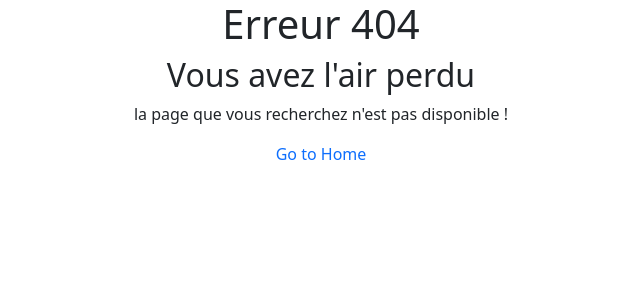
After one commit to lisavincent31/Projet_5_Creer_son_premier_blog_en_PHP, a PHP site: page /views/errors/404.php in a window 1280 px wide. The commit adds this page. Shown: the top 300 px of the page, without its empty margins (226-866 px from the left). Run offline with PHP 8.4, Linux system fonts and the light colour scheme; some libraries are stand-ins or nearby versions.

Commit message:
error management
create a Exception folder to manage error 404 and create the view

```diff
--- a/src/routes/Router.php
+++ b/src/routes/Router.php
@@ -1,6 +1,8 @@
 <?php
 
 namespace Router;
+
+use App\Exceptions\NotFoundException;
 
 class Router {
 
@@ -32,6 +34,6 @@ class Router {
             }
         }
 
-        return header('HTTP/1.0 404 Not Found');
+        throw new NotFoundException('La page demandée est introuvable.');
     }
 }
--- /dev/null
+++ b/views/errors/404.php
@@ -0,0 +1,42 @@
+<!DOCTYPE html>
+<html lang="fr">
+<head>
+    <meta charset="UTF-8">
+    <meta http-equiv="X-UA-Compatible" content="IE=edge">
+    <meta name="viewport" content="width=device-width, initial-scale=1.0">
+    <title>404 Error</title>
+
+    <!-- CSS and Bootstrap -->
+    <link href="<?= SCRIPTS . 'css' . DIRECTORY_SEPARATOR . 'app.css' ?>" rel="stylesheet" />
+    <link href="https://cdn.jsdelivr.net/npm/bootstrap@5.2.3/dist/css/bootstrap.min.css" rel="stylesheet" integrity="sha384-rbsA2VBKQhggwzxH7pPCaAqO46MgnOM80zW1RWuH61DGLwZJEdK2Kadq2F9CUG65" crossorigin="anonymous">
+
+</head>
+<body>
+    <section class="page_404">
+        <div class="container">
+            <div class="row">
+                <div class="col-sm-12 ">
+                    <div class="col-sm-10 col-sm-offset-1  text-center">
+                        <div class="four_zero_four_bg">
+                            <h1 class="text-center ">Erreur 404</h1>
+                        </div>
+
+                        <div class="contant_box_404">
+                            <h3 class="h2">
+                                Vous avez l'air perdu
+                            </h3>
+
+                            <p>la page que vous recherchez n'est pas disponible !</p>
+
+                            <a href="/Projet_5_Creer_son_premier_blog_en_PHP/" class="link_404 text-decoration-none">Go to Home</a>
+                        </div>
+                    </div>
+                </div>
+            </div>
+        </div>
+    </section>
+
+    <!-- Script Bootstrap -->
+    <script src="https://cdn.jsdelivr.net/npm/bootstrap@5.2.3/dist/js/bootstrap.bundle.min.js" integrity="sha384-kenU1KFdBIe4zVF0s0G1M5b4hcpxyD9F7jL+jjXkk+Q2h455rYXK/7HAuoJl+0I4" crossorigin="anonymous"></script>
+</body>
+</html>
--- a/views/layout.php
+++ b/views/layout.php
@@ -49,5 +49,7 @@
             <div class="container"><p class="m-0 text-center text-white">Copyright © Lisa VINCENT 2023</p></div>
         </footer>
 
+        <!-- Script Bootstrap -->
+        <script src="https://cdn.jsdelivr.net/npm/bootstrap@5.2.3/dist/js/bootstrap.bundle.min.js" integrity="sha384-kenU1KFdBIe4zVF0s0G1M5b4hcpxyD9F7jL+jjXkk+Q2h455rYXK/7HAuoJl+0I4" crossorigin="anonymous"></script>
     </body>
 </html>
```
Also changed, not shown: app/Exceptions/NotFoundException.php (added, +20 -0 lines), public/index.php (+6 -1 lines), public/css/app.css.
